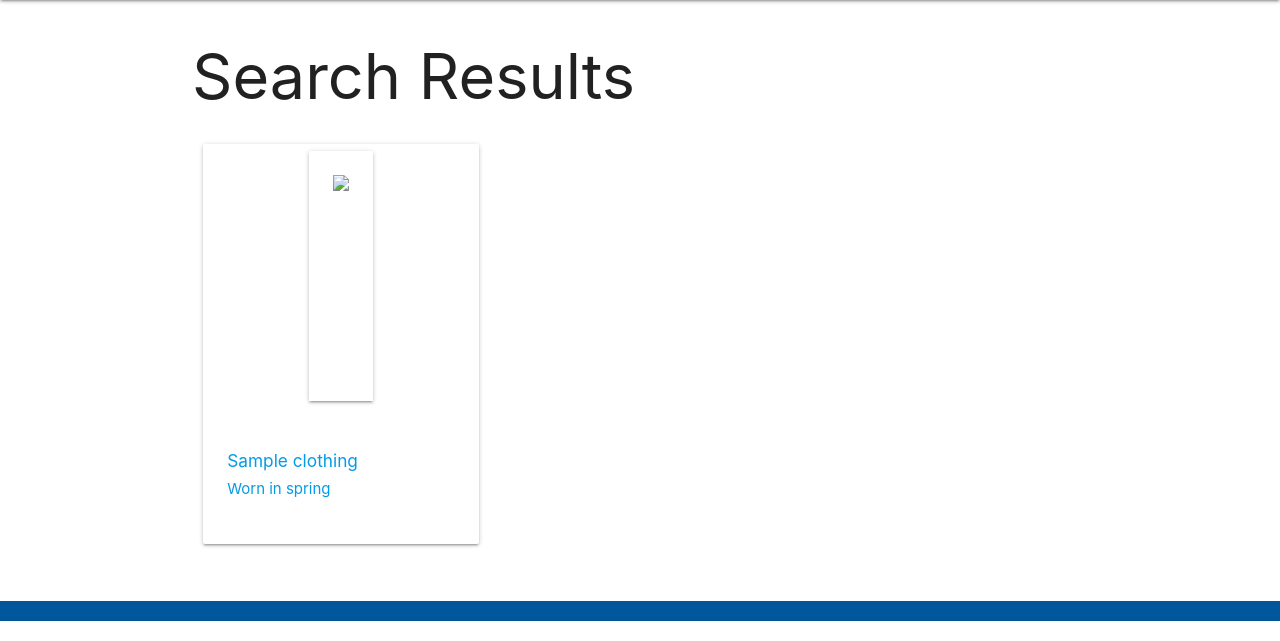
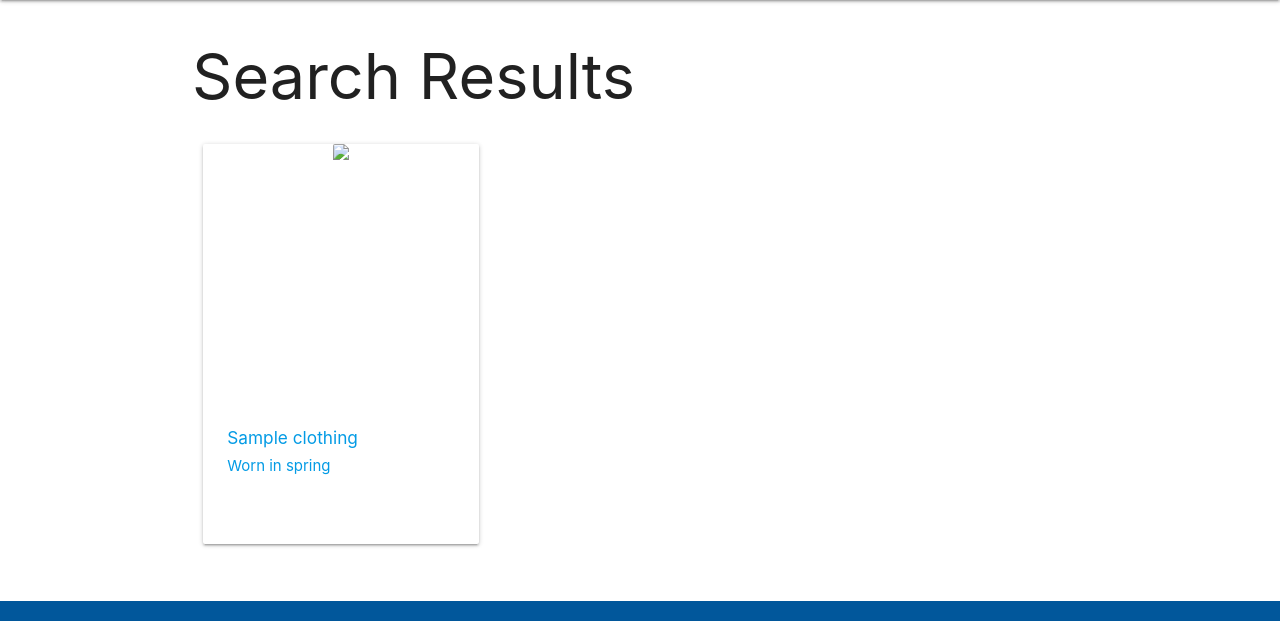
Before and after one commit to calmlb/ComplimentMyClothes, a Django app: template main_app/templates/search_results.html in a window 1280 px wide. Shown: the part 64-705 px from the top of the page. Run offline with Django 3.2, Linux system fonts and the light colour scheme; the template is opened without the code that fills it: values that come from a table or form of the project are taken from there, others are empty; tables that the repository leaves empty hold one stand-in row (values such as "Sample post").

Commit message:
fix search results page

```diff
--- a/main_app/templates/search_results.html
+++ b/main_app/templates/search_results.html
@@ -10,7 +10,7 @@
       <div class="card" style="height: 400px;">
       <div class="card-image">
         {% for photo in clothing.photo_set.all %}
-      <img style="height: 250px; width: auto;" class="responsive-img card-panel" src="{{photo.url}}">
+      <img style="height: 250px; width: auto;" class="responsive-img" src="{{photo.url}}">
       {% empty %}
       <div class="card-panel teal-text center-align">No Photos Uploaded</div>
       {% endfor %}
--- a/main_app/templates/search_weather_results.html
+++ b/main_app/templates/search_weather_results.html
@@ -11,7 +11,7 @@
       <div class="card" style="height: 400px;">
       <div class="card-image">
         {% for photo in clothing.photo_set.all %}
-      <img style="height: 250px; width: auto;" class="responsive-img card-panel" src="{{photo.url}}">
+      <img style="height: 250px; width: auto;" class="responsive-img" src="{{photo.url}}">
       {% empty %}
       <div class="card-panel teal-text center-align">No Photos Uploaded</div>
       {% endfor %}
```
